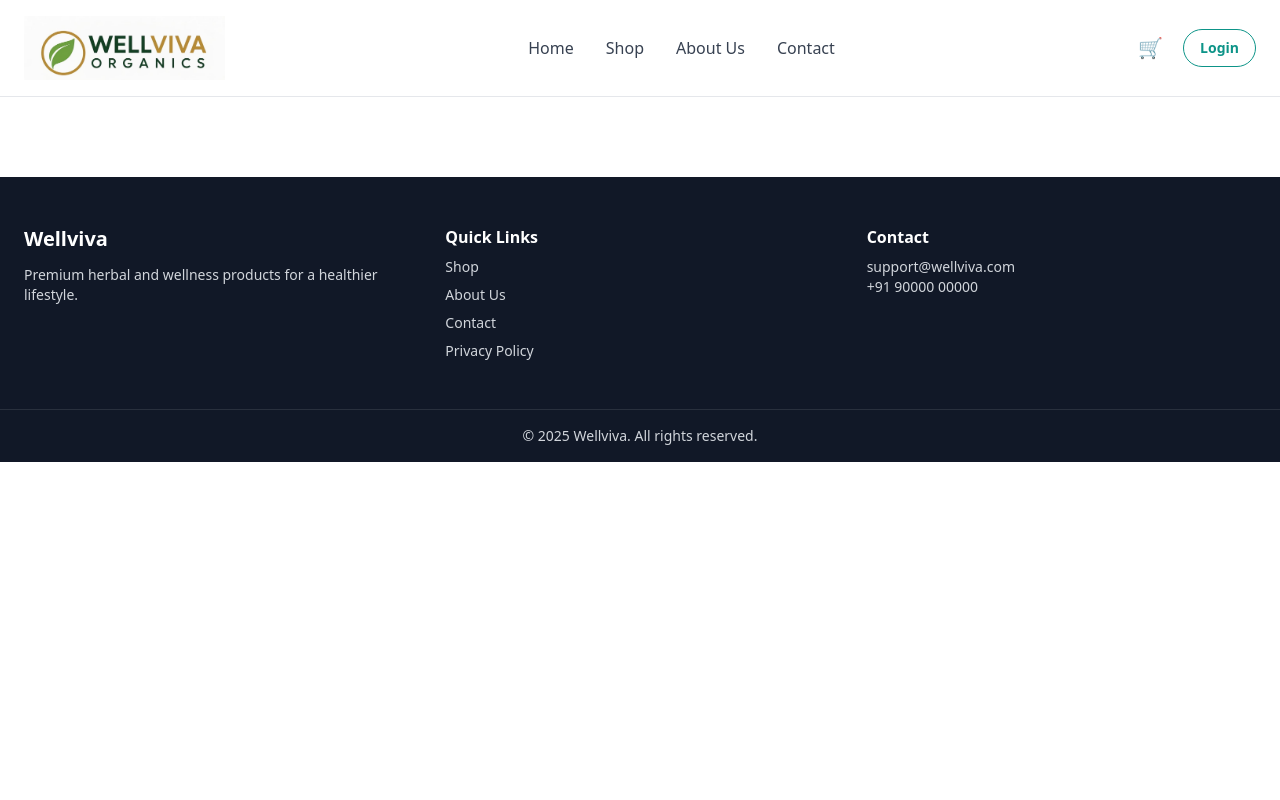
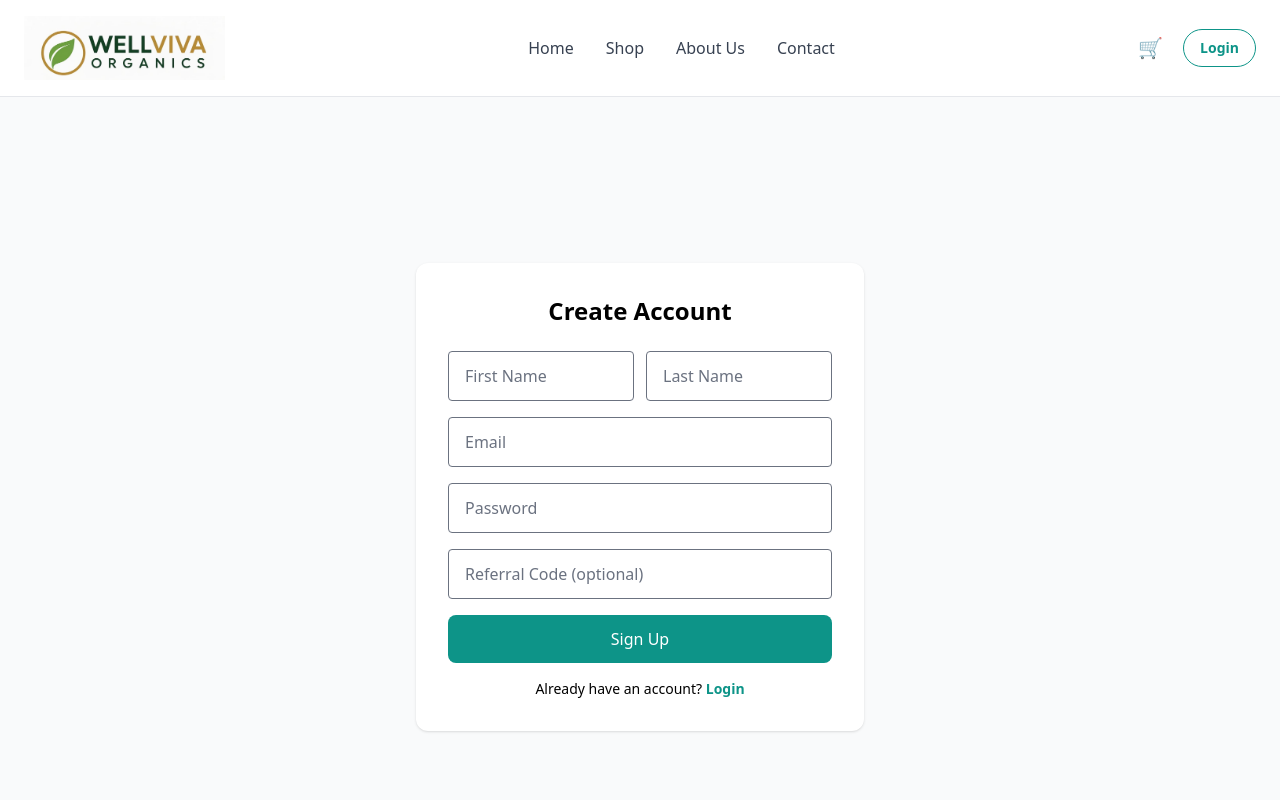
Before and after one commit to nasiruddinkhan34-prog/wellviva, a React (Vite) app in the folder client/: page /register in a window 1280 px wide. Shown: the top 800 px of the page. Built offline with nearby package versions, Linux system fonts and the light colour scheme.

Commit message:
updated routes

```diff
--- a/client/src/App.jsx
+++ b/client/src/App.jsx
@@ -16,6 +16,7 @@ import Checkout from "./cart/Checkout";
 import { CartProvider } from "./context/CartContext";
 import PaymentSuccess from "./payment/PaymentSuccess";
 import PaymentFailed from "./payment/PaymentFailed";
+import Register from "./auth/Register";
 
 export default function App() {
   const [showCart, setShowCart] = useState(false);
@@ -31,6 +32,7 @@ export default function App() {
           <Route path="/about" element={<About />} />
           <Route path="/contact" element={<Contact />} />
           <Route path="/login" element={<Login />} />
+           <Route path="/register" element={<Register />} />
           <Route path="/profile" element={<Profile />} />
           <Route path="/cart" element={<Cart />} />
           <Route path="/checkout" element={<Checkout />} />
--- /dev/null
+++ b/client/src/auth/Register.jsx
@@ -0,0 +1,116 @@
+import { useState } from "react";
+import { useNavigate, Link } from "react-router-dom";
+
+export default function Register() {
+  const navigate = useNavigate();
+
+  const [form, setForm] = useState({
+    firstName: "",
+    lastName: "",
+    email: "",
+    password: "",
+    uplineReferralCode: "",
+  });
+
+  const [loading, setLoading] = useState(false);
+
+  const handleChange = (e) => {
+    setForm({ ...form, [e.target.name]: e.target.value });
+  };
+
+  const submit = async (e) => {
+    e.preventDefault();
+    setLoading(true);
+
+    try {
+      const res = await fetch(
+        `${import.meta.env.VITE_API_BASE_URL}/auth/register`,
+        {
+          method: "POST",
+          headers: { "Content-Type": "application/json" },
+          body: JSON.stringify(form),
+        }
+      );
+
+      const data = await res.json();
+
+      if (!res.ok) {
+        throw new Error(data.message || "Registration failed");
+      }
+
+      alert("Registration successful. Please login.");
+      navigate("/login");
+    } catch (err) {
+      alert(err.message);
+    } finally {
+      setLoading(false);
+    }
+  };
+
+  return (
+    <div className="min-h-screen flex items-center justify-center bg-gray-50 px-4">
+      <form
+        onSubmit={submit}
+        className="bg-white p-8 rounded-xl shadow max-w-md w-full"
+      >
+        <h2 className="text-2xl font-bold mb-6 text-center">Create Account</h2>
+
+        <div className="grid grid-cols-2 gap-3 mb-4">
+          <input
+            name="firstName"
+            placeholder="First Name"
+            required
+            className="border px-4 py-3 rounded"
+            onChange={handleChange}
+          />
+          <input
+            name="lastName"
+            placeholder="Last Name"
+            required
+            className="border px-4 py-3 rounded"
+            onChange={handleChange}
+          />
+        </div>
+
+        <input
+          name="email"
+          type="email"
+          placeholder="Email"
+          required
+          className="border px-4 py-3 rounded w-full mb-4"
+          onChange={handleChange}
+        />
+
+        <input
+          name="password"
+          type="password"
+          placeholder="Password"
+          required
+          className="border px-4 py-3 rounded w-full mb-4"
+          onChange={handleChange}
+        />
+
+        <input
+          name="uplineReferralCode"
+          placeholder="Referral Code (optional)"
+          className="border px-4 py-3 rounded w-full mb-4"
+          onChange={handleChange}
+        />
+
+        <button
+          disabled={loading}
+          className="w-full bg-teal-600 text-white py-3 rounded-lg hover:bg-teal-700"
+        >
+          {loading ? "Creating..." : "Sign Up"}
+        </button>
+
+        <p className="text-center text-sm mt-4">
+          Already have an account?{" "}
+          <Link to="/login" className="text-teal-600 font-semibold">
+            Login
+          </Link>
+        </p>
+      </form>
+    </div>
+  );
+}
--- a/client/src/cart/Checkout.jsx
+++ b/client/src/cart/Checkout.jsx
@@ -1,53 +1,83 @@
 import { useCart } from "../context/CartContext";
 import { useNavigate } from "react-router-dom";
-import { useEffect } from "react";
+import { useEffect, useState } from "react";
 
 export default function Checkout() {
   const { cart, clearCart } = useCart();
   const navigate = useNavigate();
 
+  const [user, setUser] = useState(null);
+  const [loading, setLoading] = useState(false);
+
+  // 🔐 Auth check
   useEffect(() => {
     const token = localStorage.getItem("token");
-    if (!token) navigate("/login");
+    const storedUser = localStorage.getItem("user");
+
+    if (!token || !storedUser) {
+      navigate("/login");
+      return;
+    }
+
+    setUser(JSON.parse(storedUser));
   }, [navigate]);
 
   const total = cart.reduce((sum, i) => sum + i.price * i.qty, 0);
 
   const placeOrder = async () => {
+    if (!user) return alert("User not loaded");
+    if (!cart.length) return alert("Cart is empty");
+
+    setLoading(true);
+
+    try {
       const res = await fetch(
-    `${import.meta.env.VITE_API_URL}/api/payment/initiate`,
+        `${import.meta.env.VITE_API_BASE_URL}/payment/initiate`,
         {
           method: "POST",
-      headers: { "Content-Type": "application/json" },
+          headers: {
+            "Content-Type": "application/json",
+            Authorization: `Bearer ${localStorage.getItem("token")}`,
+          },
           body: JSON.stringify({
             amount: total,
             firstname: user.firstName,
             email: user.email,
             phone: "9999999999",
             userId: user.id,
+            productinfo: "Wellviva Order",
           }),
         }
       );
 
       const data = await res.json();
 
+      if (!res.ok) {
+        throw new Error(data.message || "Payment initiation failed");
+      }
+
+      // 🟢 Redirect to PayU
       const form = document.createElement("form");
       form.method = "POST";
       form.action = data.payuUrl;
 
-  Object.entries(data.params).forEach(([k, v]) => {
+      Object.entries(data.params).forEach(([key, value]) => {
         const input = document.createElement("input");
         input.type = "hidden";
-    input.name = k;
-    input.value = v;
+        input.name = key;
+        input.value = value;
         form.appendChild(input);
       });
 
       document.body.appendChild(form);
       form.submit();
+    } catch (err) {
+      alert(err.message);
+      console.error("Checkout error:", err);
+    } finally {
+      setLoading(false);
+    }
   };
-
-
 
   return (
     <div className="min-h-screen bg-gray-50 py-10 px-6">
@@ -71,7 +101,7 @@ const placeOrder = async () => {
           <h3 className="font-semibold mb-2">Payment Method</h3>
           <label className="flex items-center gap-2">
             <input type="radio" checked readOnly />
-            Cash on Delivery
+            Online Payment (PayU)
           </label>
         </div>
 
@@ -82,10 +112,11 @@ const placeOrder = async () => {
         </div>
 
         <button
+          disabled={loading}
           onClick={placeOrder}
-          className="w-full bg-teal-600 text-white py-3 rounded-lg hover:bg-teal-700"
+          className="w-full bg-teal-600 text-white py-3 rounded-lg hover:bg-teal-700 disabled:opacity-50"
         >
-          Place Order
+          {loading ? "Redirecting to PayU..." : "Place Order"}
         </button>
       </div>
     </div>
```
Lines whose indentation alone changed are shown as unchanged.
